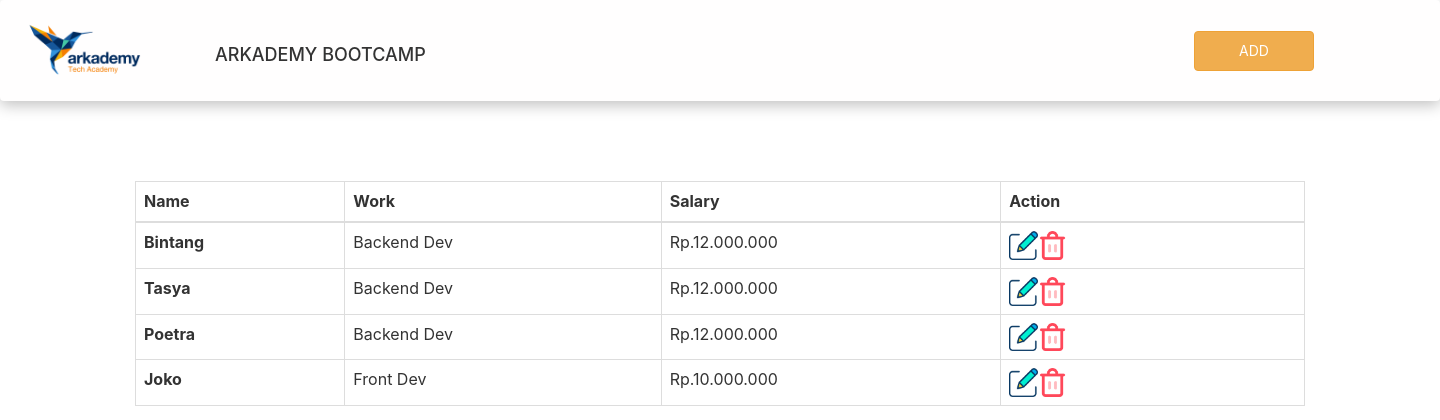
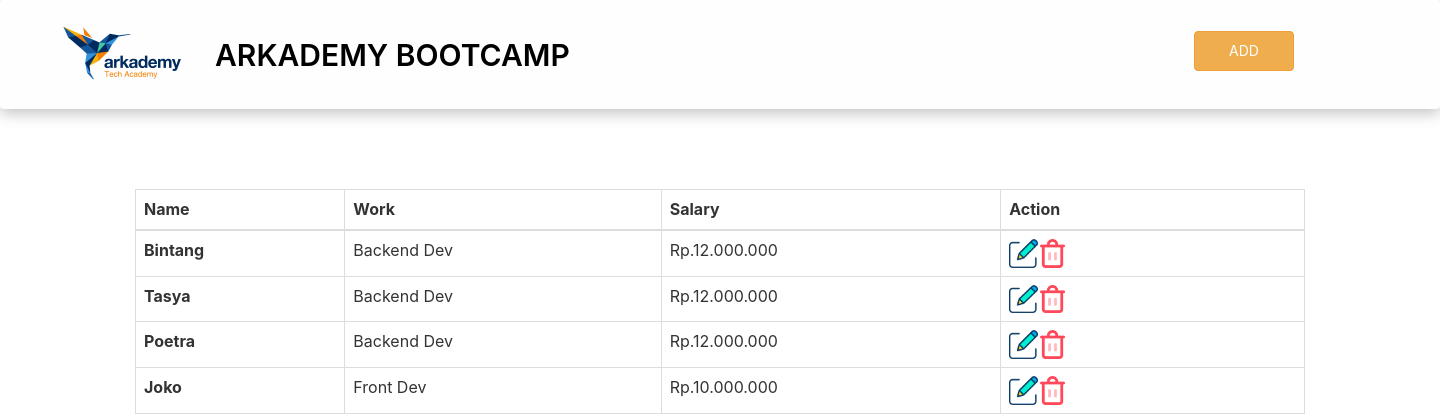
Before and after one commit to fandytic/BootcampArkademy, a PHP site: page /add.html in a window 1440 px wide. Shown: the top 420 px of the page. Run offline with PHP 8.4, Linux system fonts and the light colour scheme.

Commit message:
update new add

```diff
--- a/6b/add.html
+++ b/6b/add.html
@@ -10,8 +10,8 @@
 
         <nav class="navbar">
             <div class="collapse navbar-collapse" id="navbarTogglerDemo01">
-                <img src="img/1_7ugSMISUo8vYf9ILG6VmuQ.png" width="10%">
-                <h4 class="h4">ARKADEMY BOOTCAMP</h4>
+                <img src="img/1_7ugSMISUo8vYf9ILG6VmuQ.png" class="img">
+                <div class="namajudul">ARKADEMY BOOTCAMP</div>
                 <ul class="navbar-nav mr-auto mt-2 mt-lg-0"></ul>
                 <button type="button" class="add btn btn-warning my-2 my-sm-0" data-toggle="modal" data-target="#myModal">ADD</button>
 
--- a/6b/css/style.css
+++ b/6b/css/style.css
@@ -4,22 +4,22 @@
 }
 .navbar{
     position: absolute;
-    width: relative;
-    height: absolute;
+    width: 1440px;
+    height: 109px;
     left: 0px;
     top: 0px;
 
     background: #FFFEFE;
     box-shadow: 0px 4px 15px rgba(0, 0, 0, 0.25);
 }
-.h4{
+.namajudul{
     position: absolute;
 width: 555px;
 height: 65px;
 left: 214px;
 top: 34px;
 
-font-family: Open Sans;
+font-family: -apple-system, BlinkMacSystemFont, 'Segoe UI', Roboto, Oxygen, Ubuntu, Cantarell, 'Open Sans', 'Helvetica Neue', sans-serif;
 font-style: normal;
 font-weight: 600;
 font-size: 30px;
@@ -29,7 +29,7 @@ color: #000000;
 }
 .add{
     position: absolute;
-    width: 120px;
+    width: 100px;
     height: 40px;
     left: 1193px;
     top: 30px;
@@ -37,3 +37,10 @@ color: #000000;
     background: #F3AC13;
     border-radius: 10px;
 }
+.img {
+    position: absolute;
+width: 150px;
+height: 106px;
+left: 48px;
+top: 0px;
+}
```
